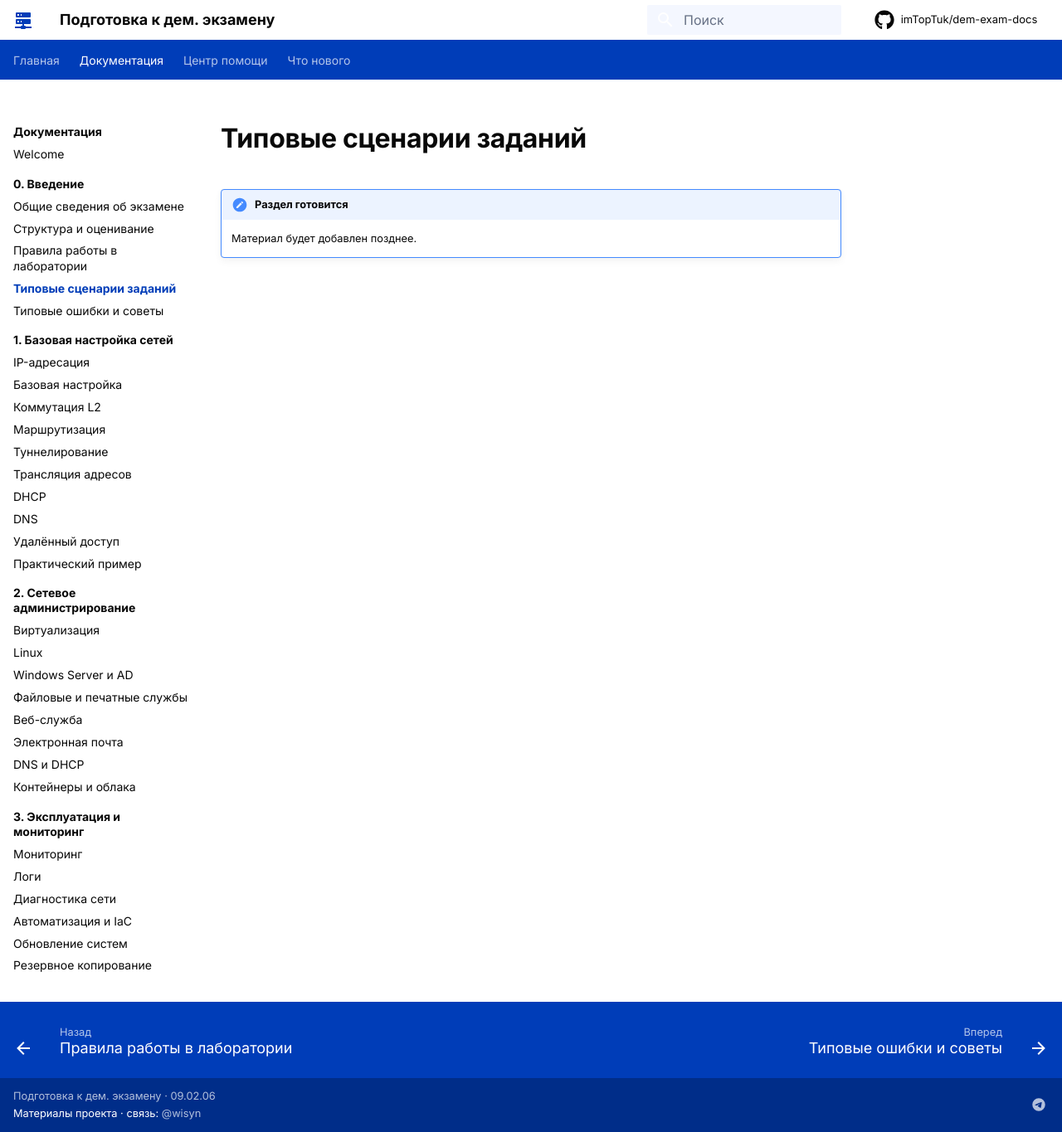
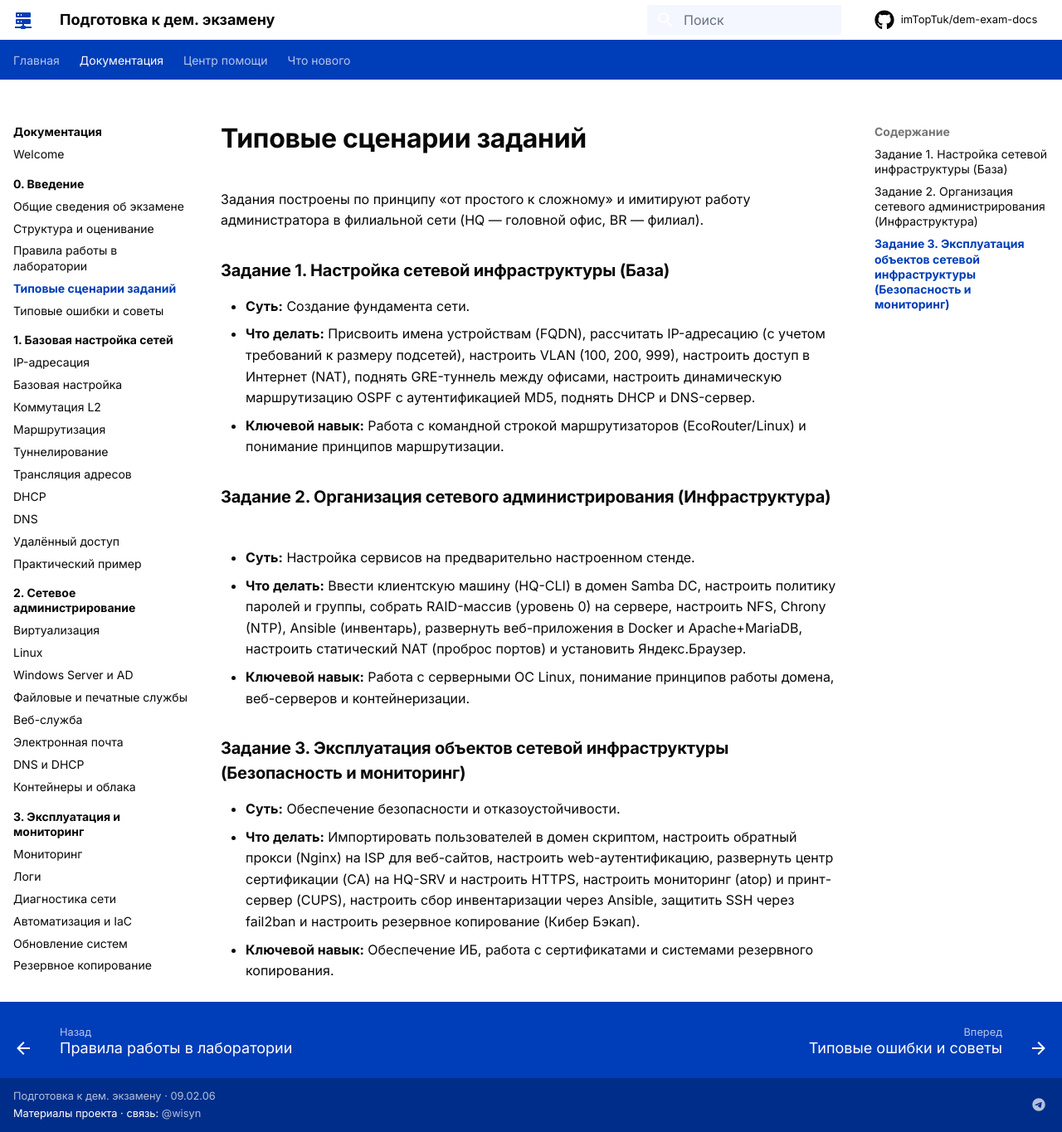
Before and after one commit to imTopTuk/dem-exam-docs, an MkDocs documentation site: the page built from docs/documentation/chapter-0/topic-04.md, in a window 1280 px wide and 1365 px high. Shown: the whole window at 83% size. Built offline with MkDocs 1.6.1 and Material for MkDocs 9.7.7, drawn with Linux system fonts in a browser that asks for light colours; comment, search, counter and statistics services are not loaded.

Commit message:
Update topic-04.md

```diff
--- a/docs/documentation/chapter-0/topic-04.md
+++ b/docs/documentation/chapter-0/topic-04.md
@@ -1,4 +1,21 @@
 # Типовые сценарии заданий
 
-!!! note "Раздел готовится"
-    Материал будет добавлен позднее.
+Задания построены по принципу «от простого к сложному» и имитируют работу администратора в филиальной сети (HQ — головной офис, BR — филиал).
+
+### Задание 1. Настройка сетевой инфраструктуры (База)
+
+- **Суть:** Создание фундамента сети.
+- **Что делать:** Присвоить имена устройствам (FQDN), рассчитать IP-адресацию (с учетом требований к размеру подсетей), настроить VLAN (100, 200, 999), настроить доступ в Интернет (NAT), поднять GRE-туннель между офисами, настроить динамическую маршрутизацию OSPF с аутентификацией MD5, поднять DHCP и DNS-сервер.
+- **Ключевой навык:** Работа с командной строкой маршрутизаторов (EcoRouter/Linux) и понимание принципов маршрутизации.
+
+### Задание 2. Организация сетевого администрирования (Инфраструктура)
+
+- **Суть:** Настройка сервисов на предварительно настроенном стенде.
+- **Что делать:** Ввести клиентскую машину (HQ-CLI) в домен Samba DC, настроить политику паролей и группы, собрать RAID-массив (уровень 0) на сервере, настроить NFS, Chrony (NTP), Ansible (инвентарь), развернуть веб-приложения в Docker и Apache+MariaDB, настроить статический NAT (проброс портов) и установить Яндекс.Браузер.
+- **Ключевой навык:** Работа с серверными ОС Linux, понимание принципов работы домена, веб-серверов и контейнеризации.
+
+### Задание 3. Эксплуатация объектов сетевой инфраструктуры (Безопасность и мониторинг)
+
+- **Суть:** Обеспечение безопасности и отказоустойчивости.
+- **Что делать:** Импортировать пользователей в домен скриптом, настроить обратный прокси (Nginx) на ISP для веб-сайтов, настроить web-аутентификацию, развернуть центр сертификации (CA) на HQ-SRV и настроить HTTPS, настроить мониторинг (atop) и принт-сервер (CUPS), настроить сбор инвентаризации через Ansible, защитить SSH через fail2ban и настроить резервное копирование (Кибер Бэкап).
+- **Ключевой навык:** Обеспечение ИБ, работа с сертификатами и системами резервного копирования.
```
